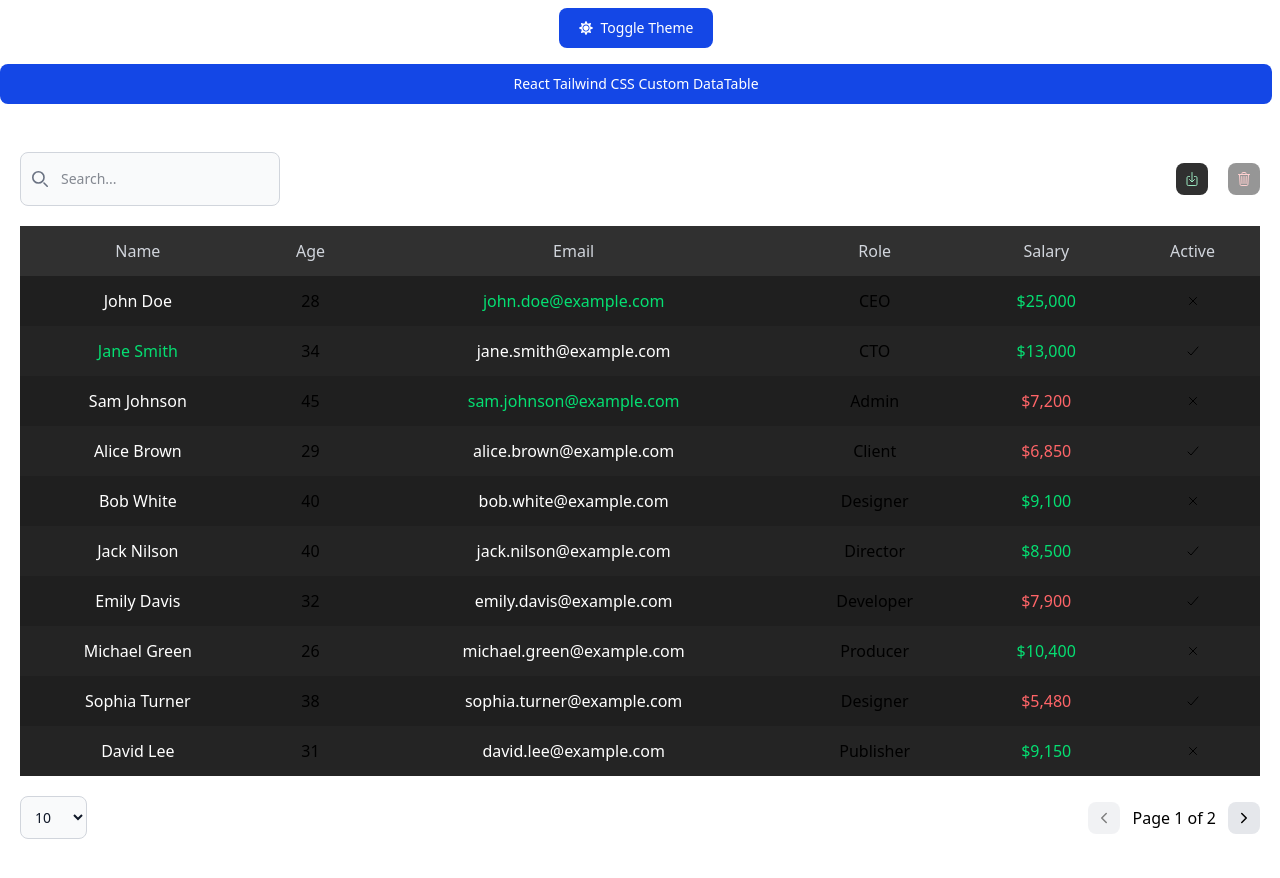
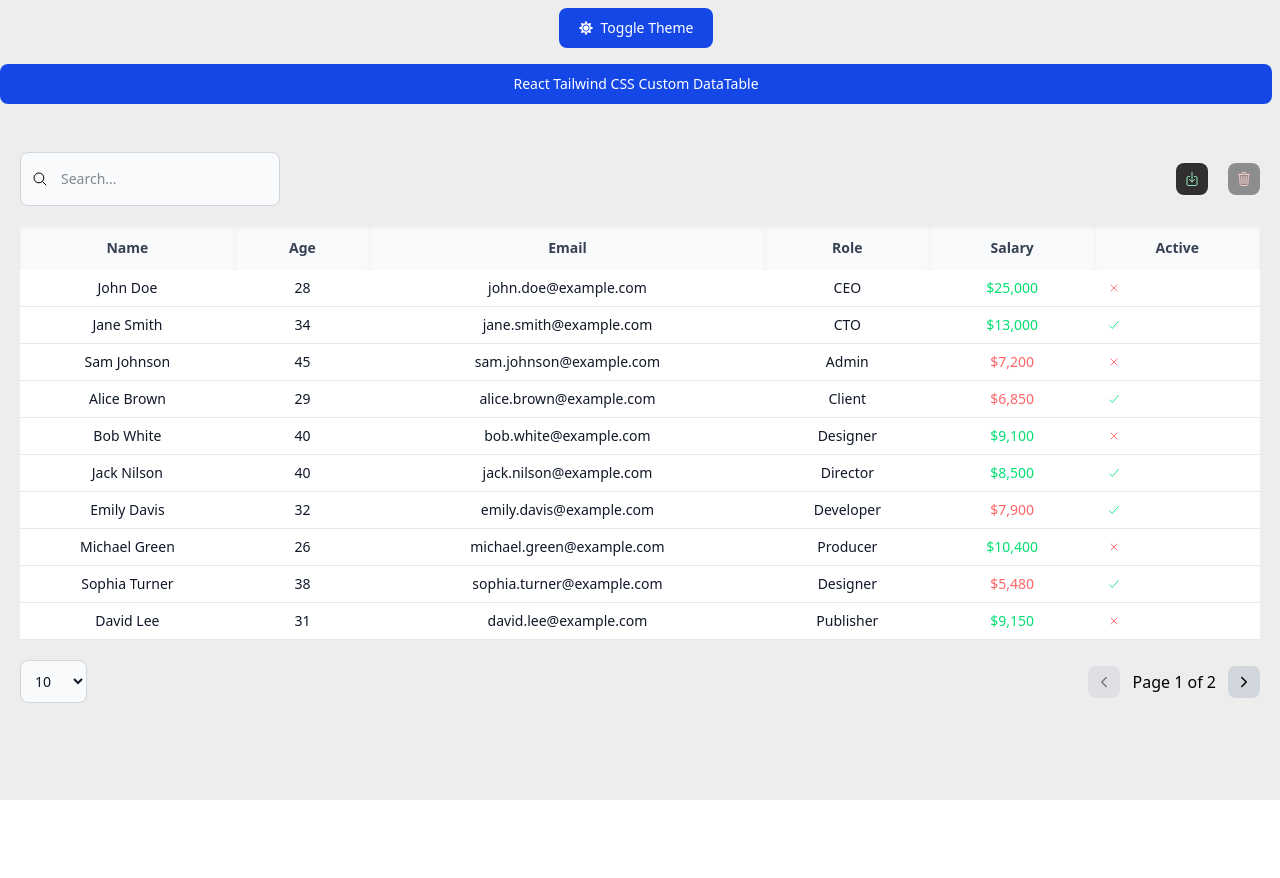
Before and after one commit to maakbarofficial/React-TailwindCSS-Custom-DataTable, a React (Vite) app: page / in a window 1280 px wide. After the commit the page ends 800 px from the top, so only its background shows below. Built offline with nearby package versions, Linux system fonts and the light colour scheme.

Commit message:
Fix UI Issues In DataTable Table, Add Dark Classes, Add Exmaple for Boolean and Condition Based Value

```diff
--- a/src/App.jsx
+++ b/src/App.jsx
@@ -11,7 +11,7 @@ function App() {
   }
 
   return (
-    <div className={`${theme} ${theme === "light" ? "bg-white" : "bg-black"} h-screen`}>
+    <div className={`${theme} ${theme === "light" ? "bg-[#ededed] text-black" : "dark:bg-gray-900 dark:text-white"} h-screen`}>
       <div className="flex justify-center items-center p-2">
         <button onClick={toggleTheme} className="cursor-pointer flex justify-center items-center gap-2 text-white bg-blue-700 hover:bg-blue-800 focus:ring-4 focus:ring-blue-300 font-medium rounded-lg text-sm px-5 py-2.5 me-2 mb-2 dark:bg-blue-600 dark:hover:bg-blue-700 focus:outline-none dark:focus:ring-blue-800">{theme === "light" ? <FaSun /> : <FaMoon />} Toggle Theme</button>
       </div>
--- a/src/Data.jsx
+++ b/src/Data.jsx
@@ -150,13 +150,13 @@ export const data = {
     renderBoolean: (value) =>
       value ? (
         <IoCheckmarkOutline
-          cssClasses={"!text-green-400"}
+          className={"!text-green-400"}
           width={"30px"}
           height={"30px"}
         />
       ) : (
         <IoCloseOutline
-          cssClasses={"!text-red-400"}
+          className={"!text-red-400"}
           width={"30px"}
           height={"30px"}
         />
--- a/src/DataTable.jsx
+++ b/src/DataTable.jsx
@@ -1,13 +1,13 @@
 import React, { useState, useMemo } from "react";
 import * as XLSX from "xlsx";
 import {
-    IoCaretDownOutline as CaretDownOutline,
-    IoCaretUpOutline as CaretUpOutline,
-    IoChevronBackOutline as ChevronBackOutline,
-    IoChevronForwardOutline as ChevronForwardOutline,
-    IoDownloadOutline as DownloadOutline,
-    IoSearchOutline as SearchOutline,
-    IoTrashOutline as TrashOutline,
+    IoCaretDownOutline,
+    IoCaretUpOutline,
+    IoChevronBackOutline,
+    IoChevronForwardOutline,
+    IoDownloadOutline,
+    IoSearchOutline,
+    IoTrashOutline,
 } from "react-icons/io5";
 
 const DataTable = ({
@@ -135,21 +135,7 @@ const DataTable = ({
                         </label>
                         <div className="relative">
                             <div className="absolute inset-y-0 start-0 flex items-center ps-3 pointer-events-none">
-                                <svg
-                                    className="w-4 h-4 text-gray-500 dark:text-gray-400"
-                                    aria-hidden="true"
-                                    xmlns="http://www.w3.org/2000/svg"
-                                    fill="none"
-                                    viewBox="0 0 20 20"
-                                >
-                                    <path
-                                        stroke="currentColor"
-                                        strokeLinecap="round"
-                                        strokeLinejoin="round"
-                                        strokeWidth={2}
-                                        d="m19 19-4-4m0-7A7 7 0 1 1 1 8a7 7 0 0 1 14 0Z"
-                                    />
-                                </svg>
+                                <IoSearchOutline />
                             </div>
                             <input
                                 value={searchTerm}
@@ -173,7 +159,7 @@ const DataTable = ({
                             onClick={exportToExcel}
                             className="rounded-lg bg-[#303030] p-2"
                         >
-                            <DownloadOutline
+                            <IoDownloadOutline
                                 width={"26px"}
                                 height={"26px"}
                                 className={"!text-[#99e5be] cursor-pointer"}
@@ -186,7 +172,7 @@ const DataTable = ({
                             disabled={selectedRows.length === 0}
                             className="rounded-lg bg-[#303030] p-2 disabled:opacity-50"
                         >
-                            <TrashOutline
+                            <IoTrashOutline
                                 width={"26px"}
                                 height={"26px"}
                                 className={`${selectedRows.length === 0
@@ -198,31 +184,32 @@ const DataTable = ({
                     )}
                 </div>
             </div>
-            <div className="table-container">
-                <table className="w-full overflow-x-auto max-w-[100vw]">
-                    <thead>
-                        <tr className="bg-[#303030] h-[50px]">
-                            <th className="hidden">Actions</th>
+            <div className="relative overflow-x-auto">
+                <table className="w-full text-sm text-left rtl:text-right text-gray-500 dark:text-gray-400">
+                    <thead className="text-gray-700 Capatalize bg-gray-50 dark:bg-gray-700 dark:text-gray-400">
+                        <tr>
+                            <th className="hidden px-6 py-3" scope="col">Actions</th>
                             {/* Index Column (Can be used for Testing) */}
                             {/* <th className="font-medium text-gray-300 text-[16px] pl-5">#</th> */}
                             {columns.map((column, index) => (
                                 <th
                                     key={index}
                                     onClick={() => handleSort(column)}
-                                    className="font-medium text-gray-300 text-[16px] px-5 cursor-pointer"
+                                    scope="col"
+                                    className="shadow-inner font-bold text-sm px-6 py-3 cursor-pointer"
                                 >
                                     <div className="flex items-center justify-center gap-[1px]">
                                         {column}
                                         {sortConfig?.key === column ? (
                                             sortConfig.direction === "asc" ? (
-                                                <CaretUpOutline className={"!fill-blue-400"} />
+                                                <IoCaretUpOutline color="black" />
                                             ) : sortConfig.direction === "desc" ? (
-                                                <CaretDownOutline className={"!fill-blue-400"} />
+                                                <IoCaretDownOutline color="black" />
                                             ) : (
-                                                <CaretUpOutline className={"hidden"} />
+                                                <IoCaretUpOutline className="hidden" />
                                             )
                                         ) : (
-                                            <CaretUpOutline className={"hidden"} />
+                                            <IoCaretUpOutline className="hidden" />
                                         )}
                                     </div>
                                 </th>
@@ -233,11 +220,11 @@ const DataTable = ({
                         {paginatedRows.map((row, rowIndex) => (
                             <tr
                                 key={rowIndex}
-                                className={`h-[50px] cursor-pointer ${selectedRows.includes(String(rowIndex))
-                                    ? "bg-[#4d4d4d]"
+                                className={`bg-white border-b dark:bg-gray-800 dark:border-gray-700 border-gray-200 ${selectedRows.includes(String(rowIndex))
+                                    ? "bg-yellow-100 dark:bg-yellow-900"
                                     : rowIndex % 2
-                                        ? "bg-[#242424]"
-                                        : "bg-[#1f1f1f]"
+                                        ? "" // For even rows
+                                        : "" // For odd rows
                                     }`}
                             >
                                 <td className="hidden">
@@ -267,7 +254,7 @@ const DataTable = ({
                                             className={`${classNames}`}
                                             onClick={() => handleRowSelect(rowIndex)}
                                         >
-                                            <div className="flex items-center justify-center whitespace-nowrap px-5">
+                                            <div className="px-3 py-2 text-gray-900 text-sm dark:text-white">
                                                 {content
                                                     ? content
                                                     : columnData.renderBoolean
@@ -305,9 +292,9 @@ const DataTable = ({
                         <button
                             onClick={() => setCurrentPage(currentPage - 1)}
                             disabled={currentPage === 0}
-                            className="rounded-lg bg-gray-200 dark:bg-gray-800 p-2 disabled:opacity-50"
+                            className="rounded-lg bg-gray-300 dark:bg-gray-800 p-2 disabled:opacity-50 cursor-pointer"
                         >
-                            <ChevronBackOutline className="text-black dark:text-white font-bold" />
+                            <IoChevronBackOutline className="text-black dark:text-white font-bold" />
                         </button>
                         <span className="text-base dark:text-white">
                             Page {currentPage + 1} of {totalPages}
@@ -315,9 +302,9 @@ const DataTable = ({
                         <button
                             onClick={() => setCurrentPage(currentPage + 1)}
                             disabled={currentPage + 1 === totalPages}
-                            className="rounded-lg bg-gray-200 dark:bg-gray-800 p-2 disabled:opacity-50"
+                            className="rounded-lg bg-gray-300 dark:bg-gray-800 p-2 disabled:opacity-50 cursor-pointer"
                         >
-                            <ChevronForwardOutline className="text-black dark:text-white font-bold" />
+                            <IoChevronForwardOutline className="text-black dark:text-white font-bold" />
                         </button>
                     </div>
                 )}
--- a/src/index.css
+++ b/src/index.css
@@ -1,2 +1,32 @@
 @import "tailwindcss";
 @custom-variant dark (&:where(.dark, .dark *));
+
+/* width */
+::-webkit-scrollbar {
+  width: 5px;
+}
+
+/* Track */
+::-webkit-scrollbar-track {
+  background: #f1f1f1;
+}
+
+/* Handle */
+::-webkit-scrollbar-thumb {
+  background: #888;
+}
+
+/* Handle on hover */
+::-webkit-scrollbar-thumb:hover {
+  background: #555;
+} /* Hide the spinners in Chrome, Safari, and Edge */
+input[type="number"]::-webkit-inner-spin-button,
+input[type="number"]::-webkit-outer-spin-button {
+  -webkit-appearance: none;
+  margin: 0;
+}
+
+/* Hide the spinners in Firefox */
+input[type="number"] {
+  -moz-appearance: textfield;
+}
```
